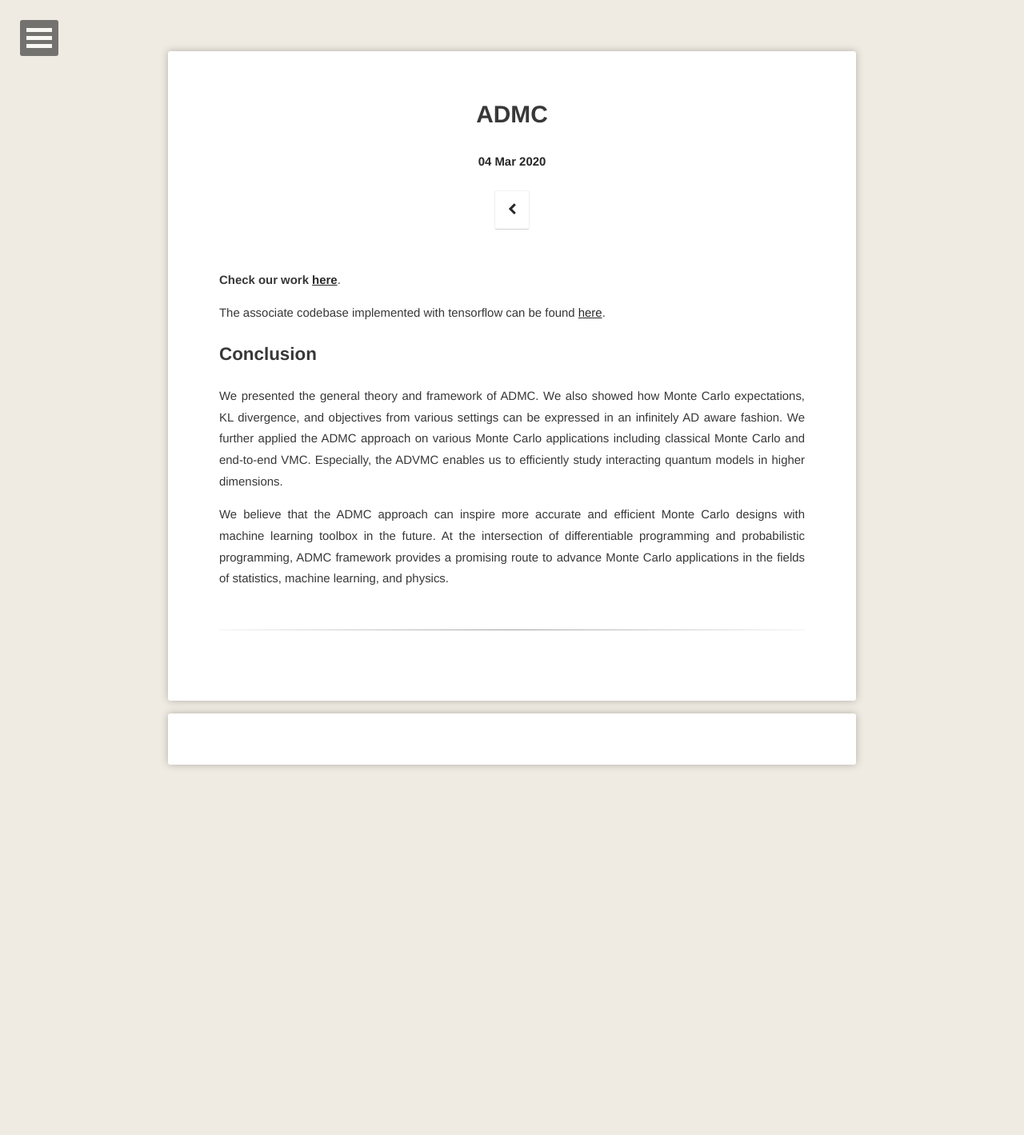
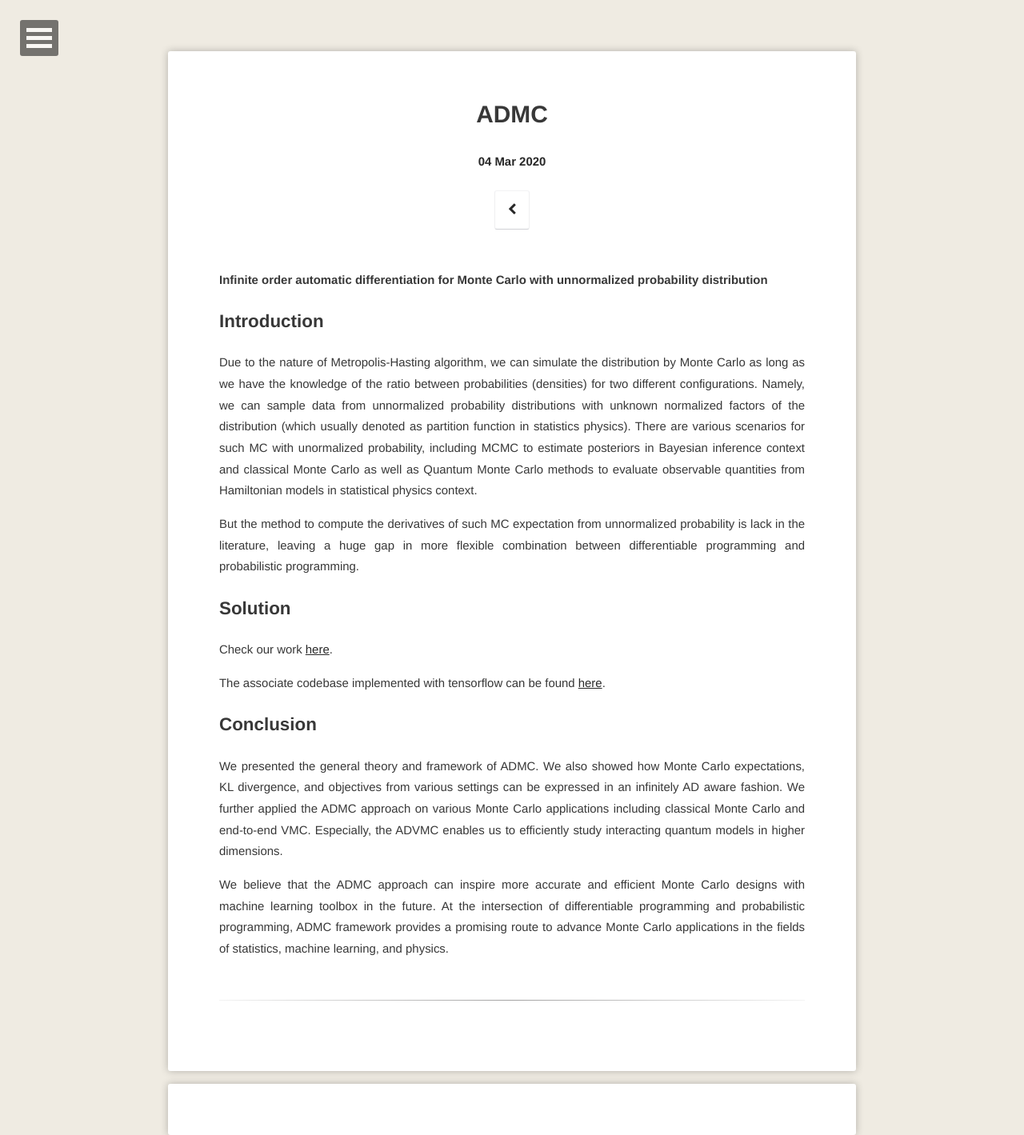
Before and after one commit to refraction-ray/refraction-ray.github.io, a Jekyll site: the page built from _posts/2020-03-04-ADMC.md, in a window 1280 px wide. Shown: the whole page at 80% size. Built offline with Jekyll 4.4.1, drawn with Linux system fonts in a browser that asks for light colours; comment, search, counter and statistics services are not loaded; before the commit the page ends 964 px from its top, so only the background shows below that.

Commit message:
update admc project

```diff
--- a/_posts/2020-03-04-ADMC.md
+++ b/_posts/2020-03-04-ADMC.md
@@ -7,7 +7,17 @@ project: true
 comments: true
 ---
 
-**Check our work [here](https://arxiv.org/abs/1911.09117)**.
+**Infinite order automatic differentiation for Monte Carlo with unnormalized probability distribution**
+
+## Introduction
+
+Due to the nature of Metropolis-Hasting algorithm, we can simulate the distribution by Monte Carlo as long as we have the knowledge of the ratio between probabilities (densities) for two different configurations. Namely, we can sample data from unnormalized probability distributions with unknown normalized factors of the distribution (which usually denoted as partition function in statistics physics). There are various scenarios for such MC with unormalized probability, including MCMC to estimate posteriors in Bayesian inference context and classical Monte Carlo as well as Quantum Monte Carlo methods to evaluate observable quantities from Hamiltonian models in statistical physics context.
+
+But the method to compute the derivatives of such MC expectation from unnormalized probability is lack in the literature, leaving a huge gap in more flexible combination between differentiable programming and probabilistic programming.
+
+## Solution
+
+Check our work [here](https://arxiv.org/abs/1911.09117).
 
 The associate codebase implemented with tensorflow can be found [here](https://github.com/refraction-ray/admc).
 
```
